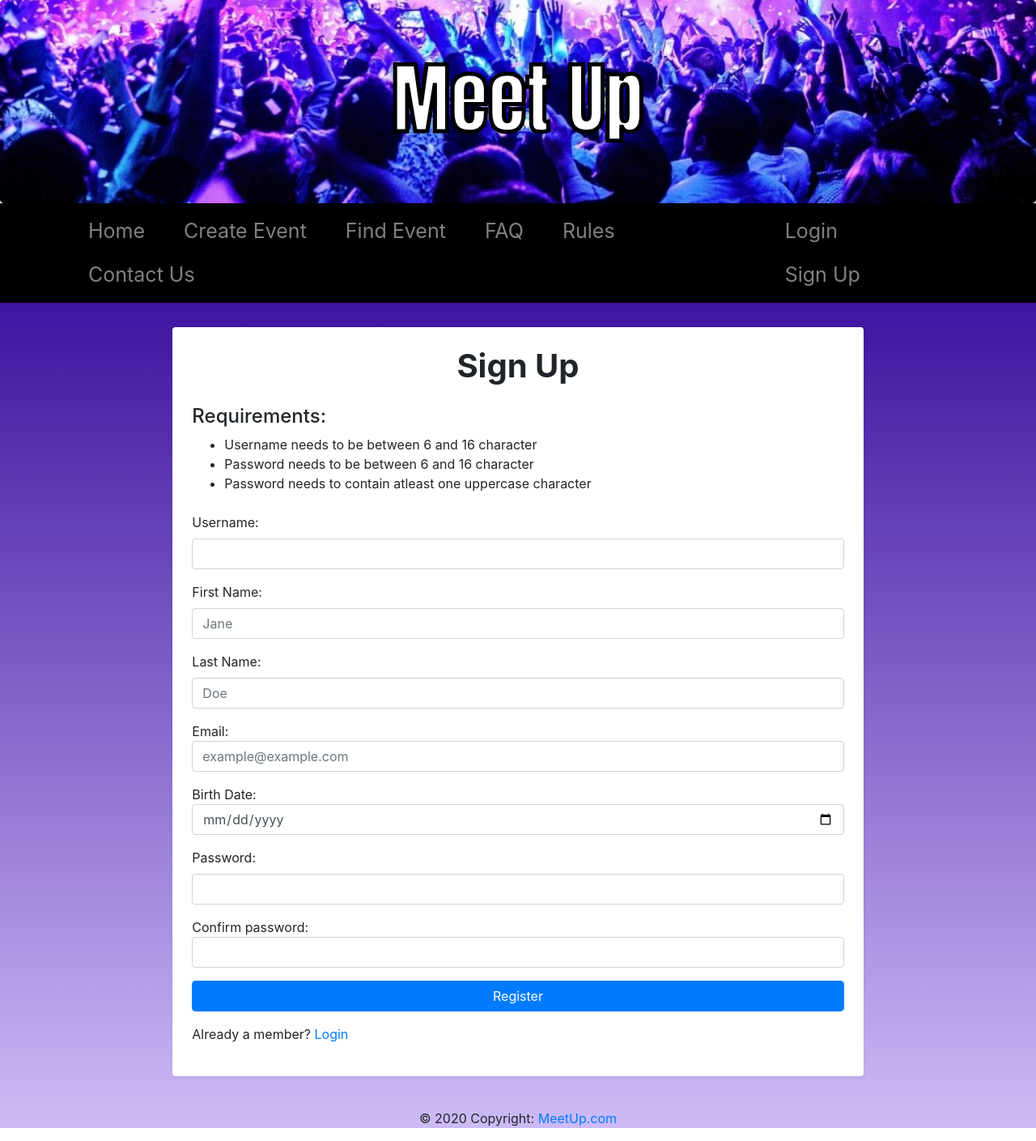
After one commit to Ktmi/CEN5011-Project, a Django app: page /sign_up/ in a window 1280 px wide. The commit adds this page. Shown: the whole page at 81% size. Run offline with Django 3.2, Linux system fonts and the light colour scheme; some libraries are stand-ins or nearby versions.

Commit message:
* Changed color schema * Changed link for copyright in index * Added FAQ section to navbar (No file yet) * Added Rules section to navbar (No file yet) * Added login page with form * Added sign up page with form * Added Event_Container HTML file for displaying events * Added pages (contact, create_event, find_event, home, navbar)

```diff
--- a/mysite/mysite/settings.py
+++ b/mysite/mysite/settings.py
@@ -121,3 +121,7 @@ USE_TZ = True
 # https://docs.djangoproject.com/en/dev/howto/static-files/
 
 STATIC_URL = '/static/'
+STATIC_ROOT = ''
+STATICFILES_DIRS = [
+    BASE_DIR / "static",
+]
--- a/mysite/mysite/urls.py
+++ b/mysite/mysite/urls.py
@@ -16,12 +16,14 @@ Including another URLconf
 from django.contrib import admin
 from django.urls import path
 
-from pages.views import home_view,create_event_view,find_event_view,contact_view
+from pages.views import home_view,create_event_view,find_event_view,contact_view,login_view,sign_up_view
 
 urlpatterns = [
     path('', home_view, name='home'),
     path('create_event/', create_event_view, name='create_event'),
     path('find_event/', find_event_view, name='find_event'),
     path('contact/', contact_view, name='contact'),
+    path('login/', login_view, name='login'),
+    path('sign_up/', sign_up_view, name='sign_up'),
     path('admin/', admin.site.urls),
 ]
--- a/mysite/pages/views.py
+++ b/mysite/pages/views.py
@@ -25,3 +25,15 @@ def contact_view(request, *args, **kwargs):
         "nav" : "contact"
     }
     return render(request, "contact.html", contact_context)
+
+def login_view(request, *args, **kwargs):
+    login_context = {
+        "nav" : "login"
+    }
+    return render(request, "login.html", login_context)
+
+def sign_up_view(request, *args, **kwargs):
+    sign_up_context = {
+        "nav" : "sign_up"
+    }
+    return render(request, "sign_up.html", sign_up_context)
--- a/mysite/templates/contact.html
+++ b/mysite/templates/contact.html
@@ -4,7 +4,7 @@
 {% endblock %}
 
 {% block main_content %}
-<div class="row mx-auto">
+
 <div class="col-sm-8 shadow-sm mb-4 mx-auto bg-white rounded h-100" style="padding: 15px; margin-top: 30px;">
     <h1 class="text-center font-weight-bold mb-4">Contact Us</h1>
     <form class="form-group" method="post" action="forum.php">
@@ -39,5 +39,4 @@
         <!-- /Contact Form -->
 </div>
 
-    </div>
 {% endblock %}
--- a/mysite/templates/index.html
+++ b/mysite/templates/index.html
@@ -1,4 +1,3 @@
-{% load static %}
 <!doctype html>
 <html lang="en">
 <head>
@@ -7,8 +6,9 @@
     <!-- Bootstrap CSS -->
     <meta charset="utf-8">
     <meta name="viewport" content="width=device-width, initial-scale=1, shrink-to-fit=no">
-    <link rel="stylesheet" href="https://stackpath.bootstrapcdn.com/bootstrap/4.5.0/css/bootstrap.min.css" integrity="sha384-9aIt2nRpC12Uk9gS9baDl411NQApFmC26EwAOH8WgZl5MYYxFfc+NcPb1dKGj7Sk" crossorigin="anonymous">
-    <!-- <link href="{% static 'css/bootstrap.css' %}" rel="stylesheet" type="text/css">-->
+    <!-- <link rel="stylesheet" href="https://stackpath.bootstrapcdn.com/bootstrap/4.5.0/css/bootstrap.min.css" integrity="sha384-9aIt2nRpC12Uk9gS9baDl411NQApFmC26EwAOH8WgZl5MYYxFfc+NcPb1dKGj7Sk" crossorigin="anonymous">-->
+    {% load static %}
+    <link href="{% static 'css/bootstrap.css' %}" rel="stylesheet" type="text/css">
     <!--<link rel="stylesheet" href="stylesheet.css"> -->
     <style>
 
@@ -23,45 +23,58 @@
         }
 
         .bg{
-            background-image: linear-gradient(black, rgb(60, 60, 60));
-            background-size:cover;
+            background-image: linear-gradient(rgb(61, 20, 159),rgb(205, 187, 247));
+            min-height: 90vh;
+            background-size: cover;
             background-repeat: no-repeat;
+        }
+
+        .navbar-background{
+            background-color: black;
         }
 
         .impact{
             font-family: Impact, "Bitstream Charter", serif;
         }
-
-        .bg-black{
-            background-color: black;
+        {% load static %}
+        .bg-blue{
+            /*background-color: rgb(0, 122, 204);*/
+            background-image: url("{% static 'images/Small_Header_Image.jpg' %}");
+            background-position: center;
+            background-repeat: no-repeat;
+            background-size: cover;
         }
 
     </style>
 
 </head>
-<body class="bg">
+<body>
+
 <!-- Header -->
-<div class="jumbotron text-center mb-0 bg-black impact">
-    <h1 class="display-1 text-white" style="font-family:"Impact"">Meet Up</h1>
+<div class="jumbotron text-center mb-0 bg-blue impact">
+    <h1 class="display-1 text-white" style="font-family:'Impact';-webkit-text-stroke-width: 5px;-webkit-text-stroke-color: black;">Meet Up</h1>
 </div style="font-size: 25px">
 <!-- /Header -->
 
 {% include "navbar.html" %}
 
-<div>
+<div class="bg">
+    <div class="row mx-auto">
     <!-- Main content -->
     {% block main_content %}
 
     {% endblock %}
+    </div>
     <!-- /Main content -->
+
+    <!-- Copyright -->
+    <footer class="footer">
+      <div class="container text-center my-3 text-black">
+        <span>© 2020 Copyright: <a href="http://127.0.0.1:8000/"> MeetUp.com</a></span>
+      </div>
+    </footer>
+<!-- /Copyright -->
 </div>
 
-<!-- Copyright -->
-  <div class="footer-copyright text-center py-3 text-white">© 2020 Copyright:
-    <a href="http://localhost/"> MeetUp.com</a>
-  </div>
-<!-- /Copyright -->
-
 </body>
-
 </html>
--- a/mysite/templates/navbar.html
+++ b/mysite/templates/navbar.html
@@ -1,8 +1,8 @@
 
 <!-- Navbar -->
-<nav class="navbar navbar-expand-md navbar-fixed-top navbar-dark bg-black main-nav" style="font-size: 25px">
+<nav class="navbar navbar-expand-md navbar-fixed-top navbar-dark navbar-background main-nav" style="font-size: 25px">
     <div class="container my-auto" style="margin-top:30px">
-        <ul class="nav navbar-nav ">
+        <ul class="nav navbar-nav">
             <li class="nav-item mx-3">
                 <a class="nav-link {% if nav == "home" %}active{% endif %}" href="http://127.0.0.1:8000/">Home</a>
             </li>
@@ -13,31 +13,22 @@
                 <a class="nav-link {% if nav == "find_event" %}active{% endif %}" href="http://127.0.0.1:8000/find_event/">Find Event</a>
             </li>
             <li class="nav-item mx-3">
+                <a class="nav-link {% if nav == "faq" %}active{% endif %}" href="http://127.0.0.1:8000/faq/">FAQ</a>
+            </li>
+            <li class="nav-item mx-3">
+                <a class="nav-link {% if nav == "rules" %}active{% endif %}" href="http://127.0.0.1:8000/rules/">Rules</a>
+            </li>
+            <li class="nav-item mx-3">
                 <a class="nav-link {% if nav == "contact" %}active{% endif %}" href="http://127.0.0.1:8000/contact/">Contact Us</a>
             </li>
         </ul>
 
         <!-- Login and Signup VS Member -->
-
-        <div class="float-right">
-                <div>
-                    <ul class="nav navbar-nav">
-                        <li class="nav-item mx-3">
-                            <a class="nav-link" href="login.php">Login</a>
-                        </li>
-                        <li class="nav-item mx-3">
-                            <a class="nav-link" href="register.php">Sign Up</a>
-                        </li>
-                    </ul>
-                </div>
-
-
-
-        {% if is_logged_in == 1 %}
+        {% if user.is_authenticated %}
             <div class="">
                 <div class="dropdown">
                   <button type="button" class="btn btn-secondary dropdown-toggle bg-primary" data-toggle="dropdown">
-                    <a style="color:white;font-size: 20px;"></a>
+                    <a style="color:white;font-size: 20px;">Test</a>
                   </button>
                   <div class="dropdown-menu">
                     <a class="dropdown-item text-danger" href="log_out.php">Logout</a>
@@ -47,6 +38,20 @@
                 </div>
             </div>
         </div>
+        {% else %}
+        <div class="float-right">
+                <div>
+                    <ul class="nav navbar-nav">
+                        <li class="nav-item mx-3">
+                            <a class="nav-link" href="http://127.0.0.1:8000/login/">Login</a>
+                        </li>
+                        <li class="nav-item mx-3">
+                            <a class="nav-link" href="http://127.0.0.1:8000/sign_up/">Sign Up</a>
+                        </li>
+                    </ul>
+                </div>
+
+
         {% endif %}
         <!-- /Login and Signup VS Member -->
 
--- /dev/null
+++ b/mysite/templates/sign_up.html
@@ -0,0 +1,63 @@
+{% extends "index.html" %}
+{% block title %}
+<title>Sign Up</title>
+{% endblock %}
+
+{% block main_content %}
+<div class="col-sm-8 shadow-sm p-4 mb-4 mx-auto bg-white rounded h-100" style="padding: 15px; margin-top: 30px;">
+
+  <form class="form-group" method="post" action="register.php">
+      <h1 class="mb-4 text-center font-weight-bold">Sign Up</h1>
+
+      <div class="mb-4">
+          <h4>Requirements:</h4>
+        <ul>
+            <li>Username needs to be between 6 and 16 character</li>
+            <li>Password needs to be between 6 and 16 character</li>
+            <li>Password needs to contain atleast one uppercase character</li>
+        </ul>
+     </div>
+
+      <!-- Errors -->
+
+      <div class="text-danger">
+  	     <!-- Errors here -->
+      </div>
+
+  	<div class="form-group">
+  	  <label class="col_form_label">Username:</label>
+  	  <input class="form-control" type="text" name="username">
+  	</div>
+	  <div class="form-group">
+  	  <label class="col_form_label">First Name:</label>
+  	  <input class="form-control" type="text" name="first_name" placeholder="Jane">
+  	</div>
+	  <div class="form-group">
+  	  <label class="col_form_label">Last Name:</label>
+  	  <input class="form-control" type="text" name="last_name" placeholder="Doe">
+  	</div>
+  	<div class="form-group">
+  	  <labe class="col_form_label"l>Email:</label>
+  	  <input class="form-control" type="email" name="email" placeholder="example@example.com">
+  	</div>
+      <div class="form-group">
+  	  <labe class="col_form_label"l>Birth Date:</label>
+  	  <input class="form-control" type="date" name="birth_date">
+  	</div>
+  	<div class="form-group">
+  	  <label class="col_form_label">Password:</label>
+  	  <input class="form-control" type="password" name="password">
+  	</div>
+  	<div class="form-group">
+  	  <labe class="col_form_label"l>Confirm password:</label>
+  	  <input class="form-control" type="password" name="confirm_password">
+  	</div>
+  	<div class="form-group">
+  	  <button type="submit" class="btn btn-primary form-control" name="register_user">Register</button>
+  	</div>
+  	<p>
+  		Already a member? <a href="http://127.0.0.1:8000/login/">Login</a>
+  	</p>
+  </form>
+</div>
+{% endblock %}
```
Also changed, not shown: mysite/templates/event_container.html (added, +8 -0 lines), mysite/templates/find_event.html (+12 -0 lines), mysite/templates/home.html (+10 -14 lines), mysite/templates/login.html (added, +42 -0 lines), mysite/static/images/Small_Header_Image.jpg (added). Lines whose indentation alone changed are shown as unchanged.
